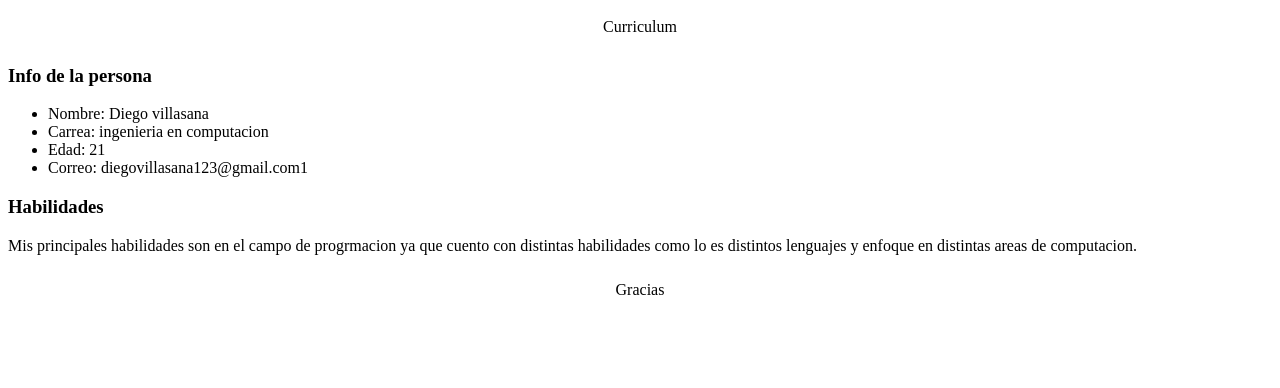
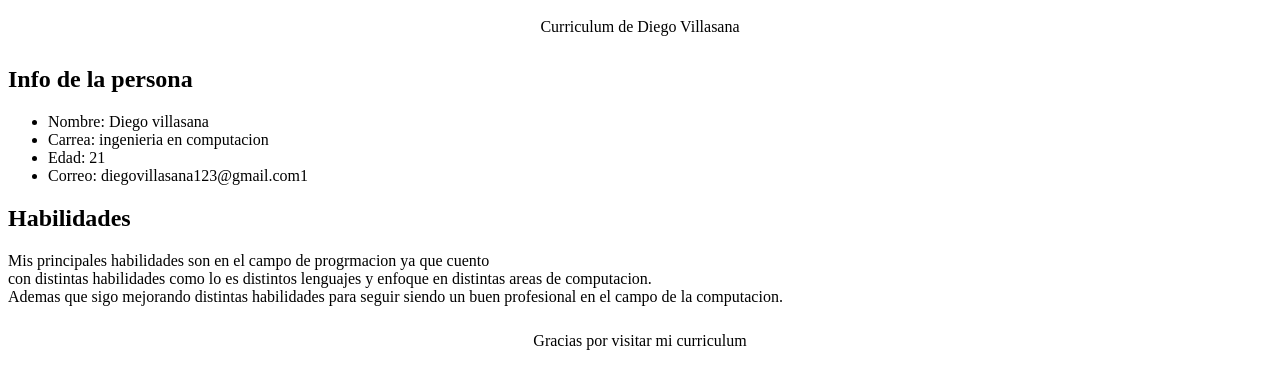
Before and after one commit to diegoVA123/webTarea1A01412191, a plain HTML site: page index.html in a window 1280 px wide. Drawn offline with Linux system fonts and the light colour scheme.

Commit message:
agregado de h2 y section

```diff
--- a/index.html
+++ b/index.html
@@ -3,15 +3,15 @@
 <head>
     <meta charset="UTF-8">
     <meta name="viewport" content="width=device-width, initial-scale=1.0">
-    <title>Document</title>
+    <title>Curriculum DIego Villasana</title>
 </head>
 <body>
     <header>
-        Curriculum
+        Curriculum de Diego Villasana
     </header>
-        <nav>
+        <section>
             <article>
-                <h1>Info de la persona</h1>
+                <h2>Info de la persona</h2>
             <ul>
                 <li>
                     Nombre: Diego villasana
@@ -28,16 +28,17 @@
             </ul>
         </article>
         <article>
-            <h1>Habilidades</h1>
-            <p>Mis principales habilidades son en el campo de progrmacion ya que cuento con distintas habilidades
-            como lo es distintos lenguajes y enfoque en distintas areas de computacion.</n>
+            <h2>Habilidades</h2>
+            <p>Mis principales habilidades son en el campo de progrmacion ya que cuento</br> con distintas habilidades
+            como lo es distintos lenguajes y enfoque en distintas areas de computacion.</br> Ademas que sigo mejorando distintas
+            habilidades para seguir siendo un buen profesional en el campo de la computacion.
             </p>
         </article>
-        </nav>
+    </section>
 
     </div>
     <footer>
-        Gracias
+        Gracias por visitar mi curriculum
     </footer>
 
 
```
